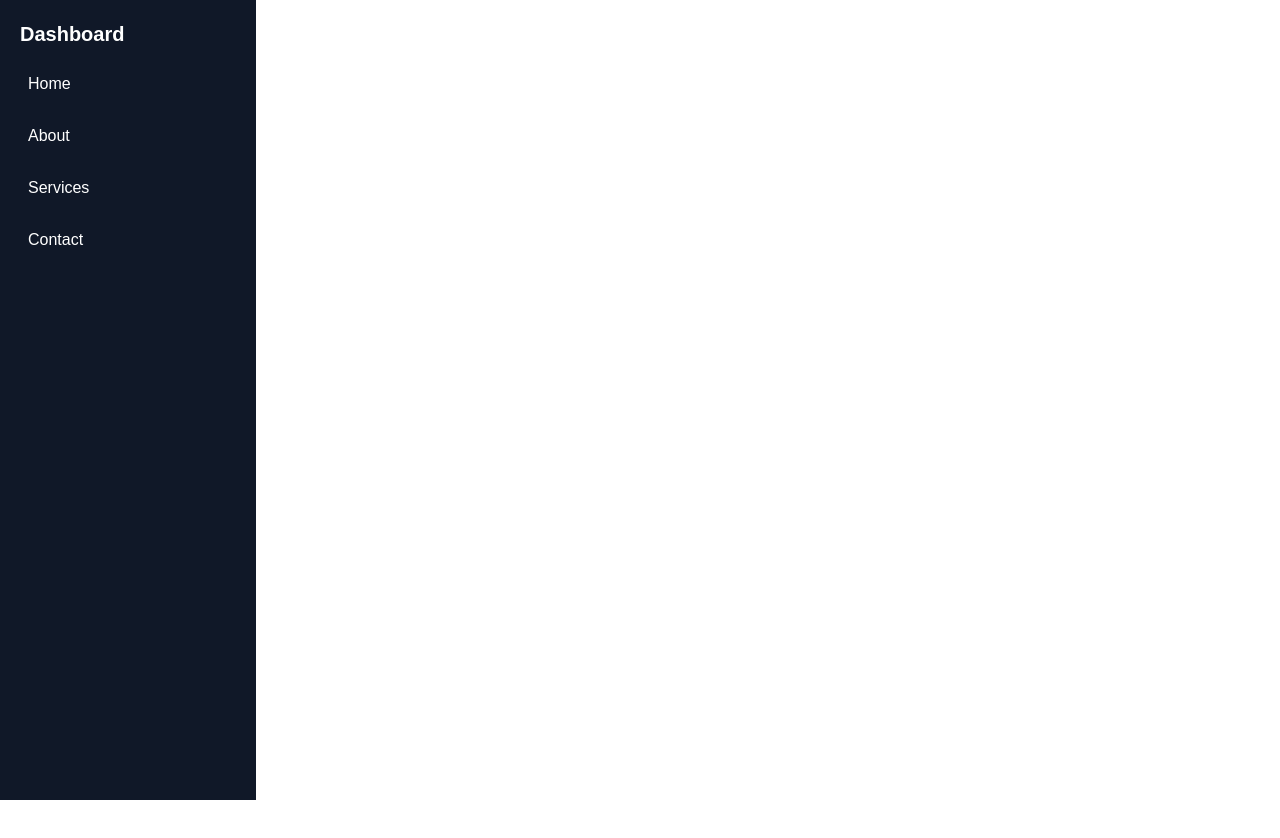
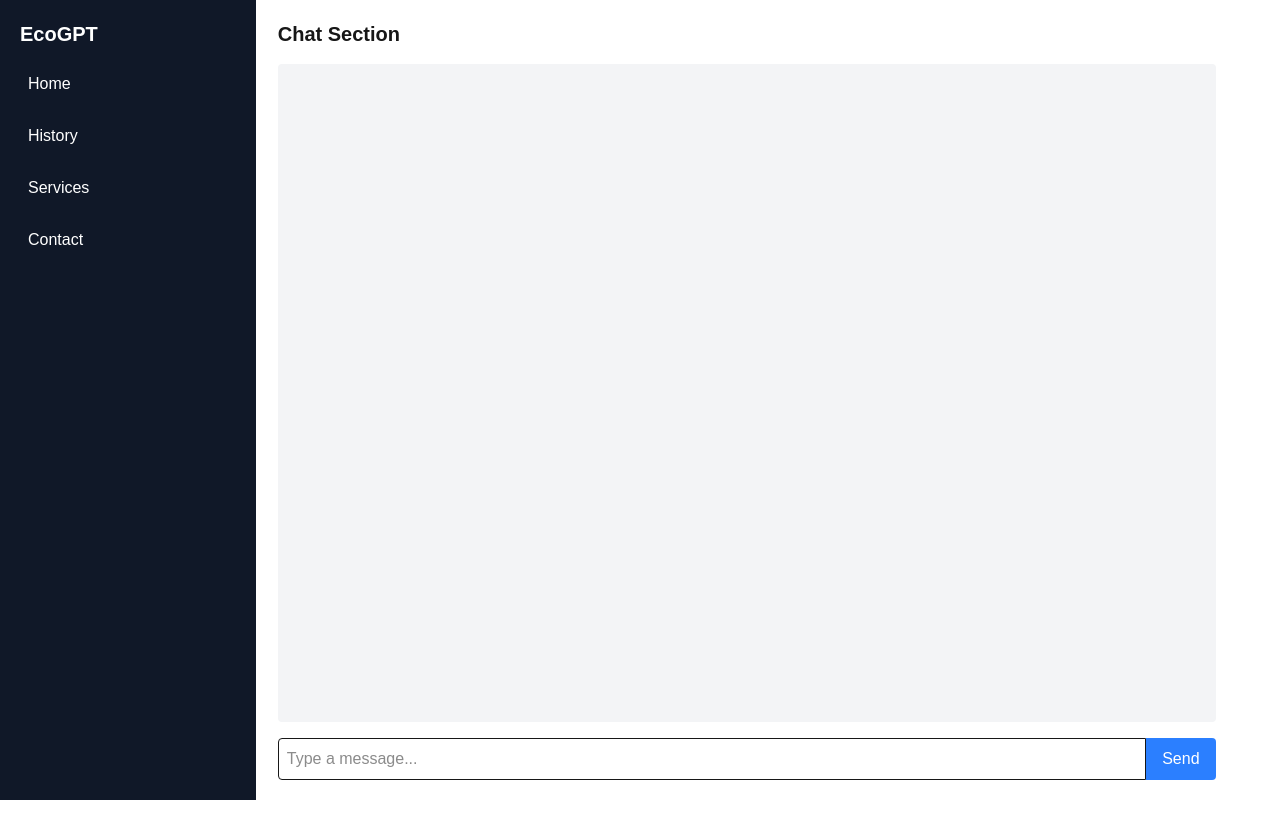
Before and after one commit to mubashirbappi5/echogpt-ui, a Next.js app: page / in a window 1280 px wide. After the commit the page ends 800 px from the top, so only its background shows below. Built offline with nearby package versions, Linux system fonts and the light colour scheme.

Commit message:
make demo chat option

```diff
--- a/src/app/page.js
+++ b/src/app/page.js
@@ -4,15 +4,29 @@ import Link from 'next/link';
 
 export default function Sidebar() {
   const [isOpen, setIsOpen] = useState(false);
+  const [messages, setMessages] = useState([]);
+  const [input, setInput] = useState('');
+
+  const sendMessage = () => {
+    if (input.trim()) {
+      setMessages([...messages, { text: input, sender: 'user' }]);
+      setInput('');
+      // Simulating bot response
+      setTimeout(() => {
+        setMessages(prev => [...prev, { text: 'Hello! How can I help you?', sender: 'bot' }]);
+      }, 1000);
+    }
+  };
 
   return (
-    <div className="flex flex-col">
+    <div className='grid md:grid-cols-12 h-screen'>
+      <div className="flex flex-col md:col-span-2">
         {/* Sidebar for larger screens */}
-      <aside className="hidden md:flex flex-col w-64 h-screen bg-gray-900 text-white p-5 space-y-4">
-        <h1 className="text-xl font-bold">Dashboard</h1>
+        <aside className="hidden md:flex flex-col w-64 h-full bg-gray-900 text-white p-5 space-y-4">
+          <h1 className="text-xl font-bold">EcoGPT</h1>
           <nav className="flex flex-col space-y-3">
             <Link href="/" className="hover:bg-gray-700 p-2 rounded">Home</Link>
-          <Link href="/about" className="hover:bg-gray-700 p-2 rounded">About</Link>
+            <Link href="/history" className="hover:bg-gray-700 p-2 rounded">History</Link>
             <Link href="/services" className="hover:bg-gray-700 p-2 rounded">Services</Link>
             <Link href="/contact" className="hover:bg-gray-700 p-2 rounded">Contact</Link>
           </nav>
@@ -29,21 +43,37 @@ export default function Sidebar() {
         {/* Mobile Sidebar Menu */}
         {isOpen && (
           <div className="md:hidden fixed top-0 left-0 w-3/4 h-full bg-gray-900 text-white p-5 space-y-4 z-50">
-          {/* <button onClick={() => setIsOpen(false)} className="absolute top-4 right-4 text-white text-2xl">
-            ✖
-          </button> */}
             <nav className="flex flex-col space-y-3 mt-10">
               <Link href="/" className="hover:bg-gray-700 p-2 rounded" onClick={() => setIsOpen(false)}>Home</Link>
-            <Link href="/about" className="hover:bg-gray-700 p-2 rounded" onClick={() => setIsOpen(false)}>About</Link>
+              <Link href="/history" className="hover:bg-gray-700 p-2 rounded" onClick={() => setIsOpen(false)}>History</Link>
               <Link href="/services" className="hover:bg-gray-700 p-2 rounded" onClick={() => setIsOpen(false)}>Services</Link>
               <Link href="/contact" className="hover:bg-gray-700 p-2 rounded" onClick={() => setIsOpen(false)}>Contact</Link>
             </nav>
           </div>
         )}
+      </div>
 
-      {/* Main content area */}
-      <main className="flex-1 p-5">
-
+      {/* Chat Section */}
+      <main className="p-5 md:col-span-10  flex flex-col h-full mx-auto w-11/12">
+        <h1 className="text-xl font-bold mb-4">Chat Section</h1>
+        <div className="flex-1 bg-gray-100 p-4 rounded overflow-y-auto h-96">
+          {messages.map((msg, index) => (
+            <div key={index} className={`p-2 my-1 rounded ${msg.sender === 'user' ? 'bg-blue-500 text-white self-end' : 'bg-gray-300'}`}>
+              {msg.text}
+            </div>
+          ))}
+        </div>
+        <div className="flex mt-4">
+          <input
+            type="text"
+            value={input}
+            onChange={(e) => setInput(e.target.value)}
+            placeholder="Type a message..."
+            className="flex-1 p-2 border rounded-l"
+            onKeyPress={(e) => e.key === 'Enter' && sendMessage()}
+          />
+          <button onClick={sendMessage} className="bg-blue-500 text-white px-4 rounded-r">Send</button>
+        </div>
       </main>
     </div>
   );
```
Lines whose indentation alone changed are shown as unchanged.
